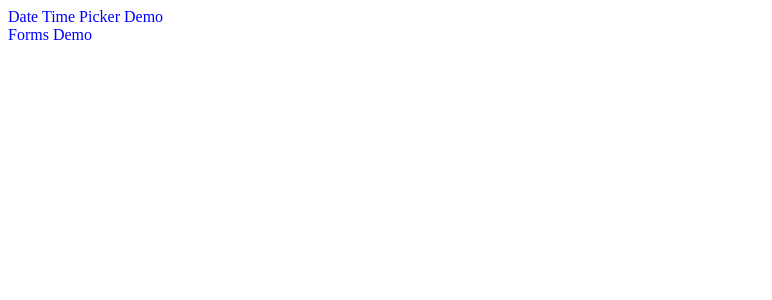
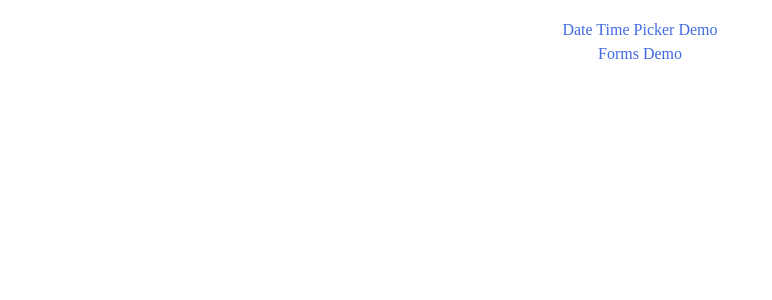
Before and after one commit to hnmgroup/hoonam-lib, a Vue app: page / in a window 1280 px wide. Shown: the top 300 px of the page, without its empty margins (0-772 px from the left). Built offline with nearby package versions, Linux system fonts and the light colour scheme; what moment-jalaali would draw is missing.

Commit message:
some codes improved

```diff
--- a/index.html
+++ b/index.html
@@ -2,12 +2,18 @@
 <html>
   <head>
     <meta charset="UTF-8">
-    <meta name="viewport" content="width=device-width, initial-scale=1, viewport-fit=cover, maximum-scale=1, minimum-scale=1, user-scalable=0">
+    <meta name="viewport" content="
+      width=device-width,
+      initial-scale=1,
+      viewport-fit=cover,
+      maximum-scale=1,
+      minimum-scale=1,
+      user-scalable=0">
     <meta name="author" content="hoonam">
-    <title>Library Test Page</title>
+    <title>Demo</title>
   </head>
   <body>
     <div id="app"></div>
-    <script type="module" src="./src/demos/main.ts"></script>
+    <script type="module" src="src/demo/main.ts"></script>
   </body>
 </html>
--- /dev/null
+++ b/src/demo/App.vue
@@ -0,0 +1,35 @@
+<template>
+  <div style="text-align: center; line-height: 1.5; padding: 10px;">
+    <div v-if="!page">
+      <div><a class="page-link" @click.prevent="page = 'date-time-picker'">Date Time Picker Demo</a></div>
+      <div><a class="page-link" @click.prevent="page = 'forms'">Forms Demo</a></div>
+    </div>
+    <div v-if="page">
+      <DateTimePickerDemo v-if="page === 'date-time-picker'" />
+      <FormsDemo v-if="page === 'forms'" />
+      <hr>
+      <div>
+        <a class="page-link" @click.prevent="page = null">Home</a>
+      </div>
+    </div>
+  </div>
+</template>
+
+<script setup lang="ts">
+import {ref} from "vue";
+import {Optional} from "@/utils/core-utils";
+import DateTimePickerDemo from "@/demo/DateTimePickerDemo.vue";
+import FormsDemo from "@/demo/FormsDemo.vue";
+
+const page = ref<Optional<string>>();
+</script>
+
+<style scoped lang="scss">
+.page-link {
+  cursor: pointer;
+  color: royalblue;
+  &:hover {
+    text-decoration: underline;
+  }
+}
+</style>
--- a/src/demos/App.vue
+++ /dev/null
@@ -1,29 +0,0 @@
-<template>
-  <div v-if="!page">
-    <div><a class="page-link" @click.prevent="page = 'date-time-picker'">Date Time Picker Demo</a></div>
-    <div><a class="page-link" @click.prevent="page = 'forms'">Forms Demo</a></div>
-  </div>
-  <div v-if="page">
-    <DateTimePickerDemo v-if="page === 'date-time-picker'" />
-    <FormsDemo v-if="page === 'forms'" />
-    <hr>
-    <div>
-      <a class="page-link" @click.prevent="page = null">Home</a>
-    </div>
-  </div>
-</template>
-
-<script setup>
-import {ref} from "vue";
-import DateTimePickerDemo from "@/demos/DateTimePickerDemo.vue";
-import FormsDemo from "@/demos/FormsDemo.vue";
-
-const page = ref();
-</script>
-
-<style scoped lang="scss">
-.page-link {
-  cursor: pointer;
-  color: blue;
-}
-</style>
--- a/src/i18n.service.ts
+++ b/src/i18n.service.ts
@@ -1,6 +1,6 @@
 import {VueI18n, createI18n} from "vue-i18n";
 import { Configuration } from "@/configuration";
-import fa from "@assets/i18n/fa/fa.json";
+// import fa from "@assets/i18n/fa/fa.json";
 
 export class I18nService {
 
@@ -18,7 +18,7 @@ export class I18nService {
     this._engine = createI18n({
       locale: this._locale,
       fallbackLocale: "fa",
-      messages: { fa },
+      messages: { /* fa */ },
       silentTranslationWarn: configuration.isProduction
     });
     this._core = this._engine.global;
--- a/tsconfig.json
+++ b/tsconfig.json
@@ -17,11 +17,9 @@
       "~/*": ["./*"],
       "@/*": ["./src/*"]
     },
-    "typeRoots": [
-      "./node_modules/@types"
-    ],
+    "typeRoots": ["./node_modules/@types"],
     "outDir": "dist"
   },
   "include": ["src/**/*.ts", "src/**/*.vue"],
-  "exclude": ["src/demos"]
+  "exclude": ["src/demo"]
 }
```
Also changed, not shown: src/demo/DateTimePickerDemo.vue (renamed from src/demos/DateTimePickerDemo.vue), src/demo/FormsDemo.vue (renamed from src/demos/FormsDemo.vue), src/demo/main.ts (renamed from src/demos/main.ts).
